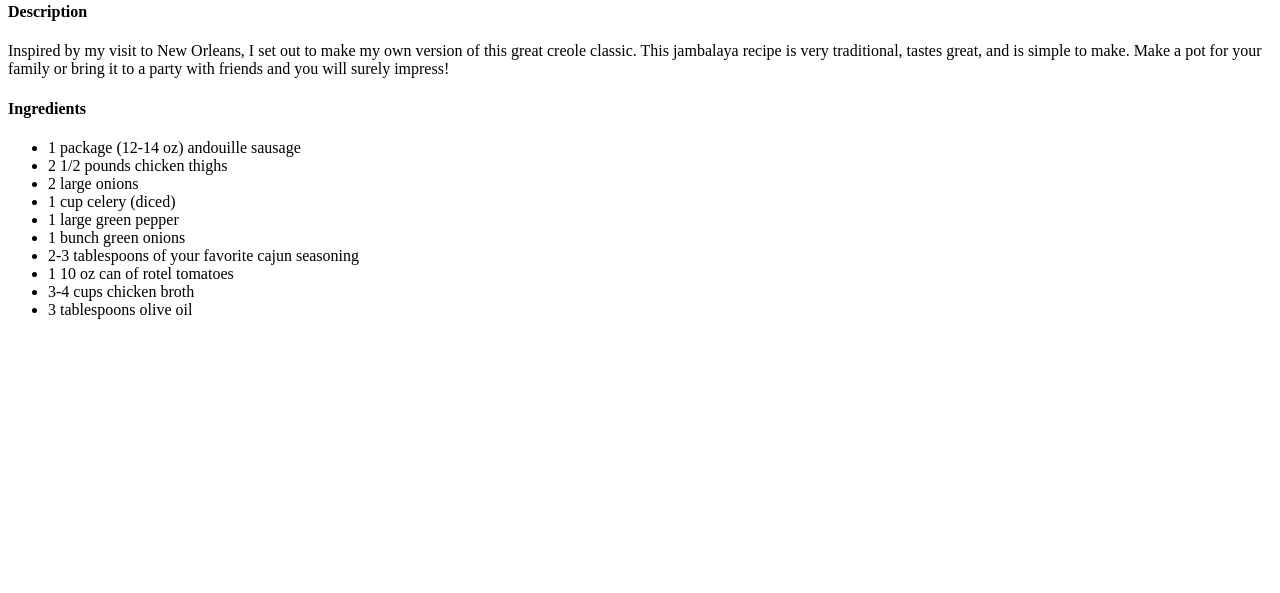
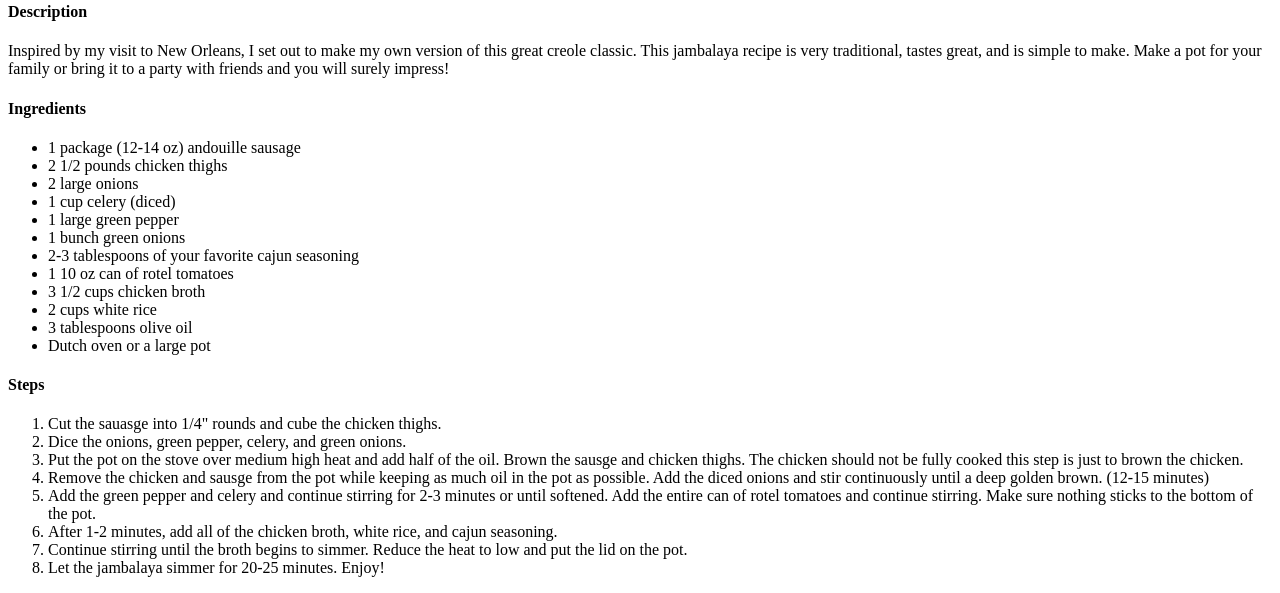
Before and after one commit to tayloraukward/odin-recipes, a plain HTML site: page recipes/jambalaya.html in a window 1280 px wide. Shown: the part 402-995 px from the top of the page. Before the commit the page ends 800 px from the top, so only its background shows below. Drawn offline with Linux system fonts and the light colour scheme.

Commit message:
added the steps for cooking the jambalaya to the page

```diff
--- a/recipes/jambalaya.html
+++ b/recipes/jambalaya.html
@@ -22,8 +22,21 @@
         <li>1 bunch green onions</li>
         <li>2-3 tablespoons of your favorite cajun seasoning</li>
         <li>1 10 oz can of rotel tomatoes</li>
-        <li>3-4 cups chicken broth</li>
+        <li>3 1/2 cups chicken broth</li>
+        <li>2 cups white rice</li>
         <li>3 tablespoons olive oil</li>
+        <li>Dutch oven or a large pot</li>
     </ul>
+    <h4>Steps</h4>
+    <ol>
+        <li>Cut the sauasge into 1/4" rounds and cube the chicken thighs.</li>
+        <li>Dice the onions, green pepper, celery, and green onions.</li>
+        <li>Put the pot on the stove over medium high heat and add half of the oil. Brown the sausge and chicken thighs. The chicken should not be fully cooked this step is just to brown the chicken.</li>
+        <li>Remove the chicken and sausge from the pot while keeping as much oil in the pot as possible. Add the diced onions and stir continuously until a deep golden brown. (12-15 minutes)</li>
+        <li>Add the green pepper and celery and continue stirring for 2-3 minutes or until softened. Add the entire can of rotel tomatoes and continue stirring. Make sure nothing sticks to the bottom of the pot.</li>
+        <li>After 1-2 minutes, add all of the chicken broth, white rice, and cajun seasoning.</li>
+        <li>Continue stirring until the broth begins to simmer. Reduce the heat to low and put the lid on the pot.</li>
+        <li>Let the jambalaya simmer for 20-25 minutes. Enjoy!</li>
+    </ol>
 </body>
 </html>
```
